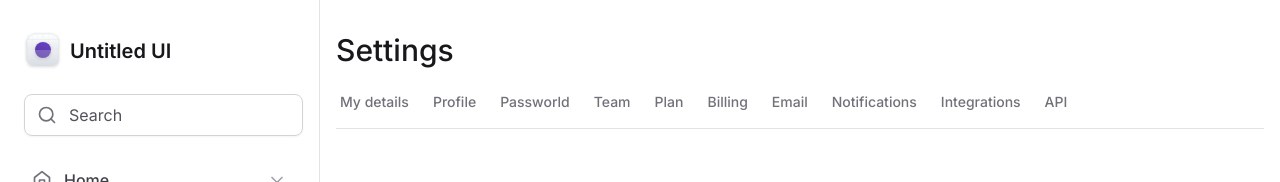
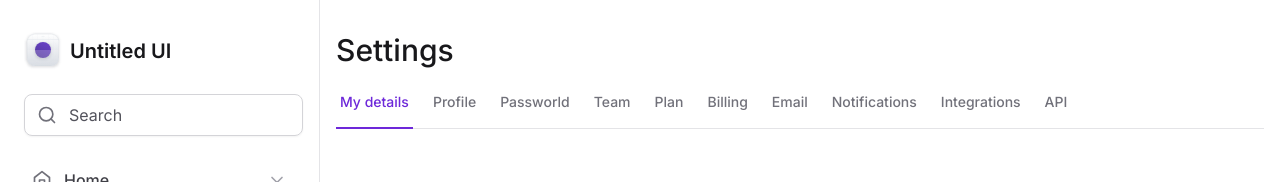
Before and after one commit to YonaraMirelly/tailwind-next, a Next.js app: page / in a window 1280 px wide. Shown: the top 182 px of the page. Built offline with nearby package versions, Linux system fonts and the light colour scheme.

Commit message:
Criando Abas com Radix Tabs_Parte_2

```diff
--- a/src/app/components/SettingsTabs/TabItem.tsx
+++ b/src/app/components/SettingsTabs/TabItem.tsx
@@ -12,11 +12,13 @@
   return(
     <Tabs.Trigger
           value ={value}
-          className='px-1 pb-4 text-sm font-medium text-zinc-500 hover:text-violet-700'
+          className='relative px-1 pb-4 text-sm font-medium text-zinc-500 hover:text-violet-700 data-[state=active]:text-violet-700'
         >
             <span>{title}</span>
 
-            {isSelected}
+            {isSelected && (
+              <div className='absolute -bottom-px left-0 right-0 h-0.5 bg-violet-700'/>
+            )}
         </Tabs.Trigger>
 
 
--- a/src/app/components/SettingsTabs/index.tsx
+++ b/src/app/components/SettingsTabs/index.tsx
@@ -3,22 +3,24 @@
 
 import * as Tabs from '@radix-ui/react-tabs'
 import { TabItem } from './TabItem'
+import { useState } from 'react'
 
 export function SettingsTabs(){
+  const [currentTab, setCurrentTab] = useState('Tab1')
   return (
 
-    <Tabs.Root>
+    <Tabs.Root value = {currentTab} onValueChange={setCurrentTab}>
       <Tabs.List className='mt-6 flex w-full items-center gap-4 border-b border-zinc-200'>
-        <TabItem value = "Tab1" title="My details" isSelected/>
-        <TabItem value = "Tab2" title="Profile"/>
-        <TabItem value = "Tab3" title="Passworld"/>
-        <TabItem value = "Tab4" title="Team"/>
-        <TabItem value = "Tab5" title="Plan"/>
-        <TabItem value = "Tab6" title="Billing"/>
-        <TabItem value = "Tab7" title="Email"/>
-        <TabItem value = "Tab8" title="Notifications"/>
-        <TabItem value = "Tab9" title="Integrations"/>
-        <TabItem value = "Tab10" title="API"/>
+        <TabItem value = "Tab1" title="My details" isSelected={currentTab=='Tab1'}/>
+        <TabItem value = "Tab2" title="Profile" isSelected={currentTab=='Tab2'}/>
+        <TabItem value = "Tab3" title="Passworld" isSelected={currentTab=='Tab3'}/>
+        <TabItem value = "Tab4" title="Team" isSelected={currentTab=='Tab4'}/>
+        <TabItem value = "Tab5" title="Plan" isSelected={currentTab=='Tab5'}/>
+        <TabItem value = "Tab6" title="Billing" isSelected={currentTab=='Tab6'}/>
+        <TabItem value = "Tab7" title="Email" isSelected={currentTab=='Tab7'}/>
+        <TabItem value = "Tab8" title="Notifications" isSelected={currentTab=='Tab8'}/>
+        <TabItem value = "Tab9" title="Integrations" isSelected={currentTab=='Tab9'}/>
+        <TabItem value = "Tab10" title="API" isSelected={currentTab=='Tab10'}/>
 
       </Tabs.List>
     </Tabs.Root>
```
